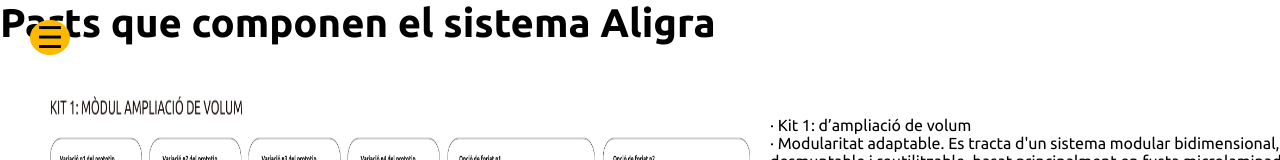
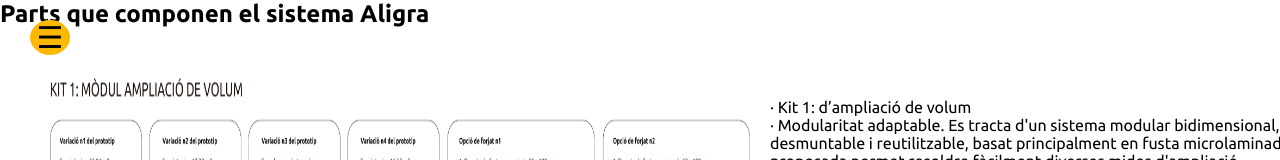
Before and after one commit to Manuraptor/amunt-p1-aligra, a SvelteKit app: page /kits in a window 1280 px wide. Shown: the top 160 px of the page. Built offline with nearby package versions, Linux system fonts and the light colour scheme.

Commit message:
estilos kits

```diff
--- a/src/routes/kits/+page.svelte
+++ b/src/routes/kits/+page.svelte
@@ -61,7 +61,7 @@
 
 <style>
     h1{
-        font-size: 40px;
+        font-size: 40gitpx;
     }
 
     .articulos {
```
